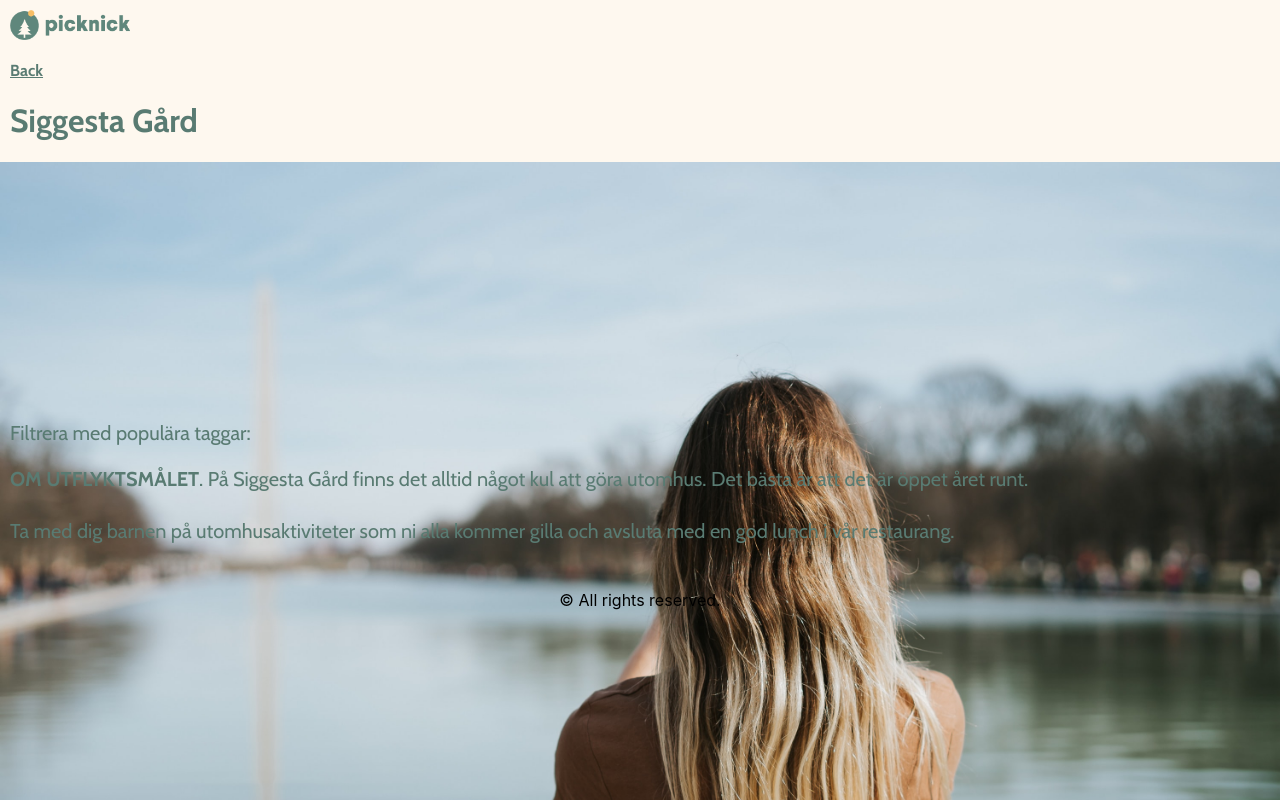
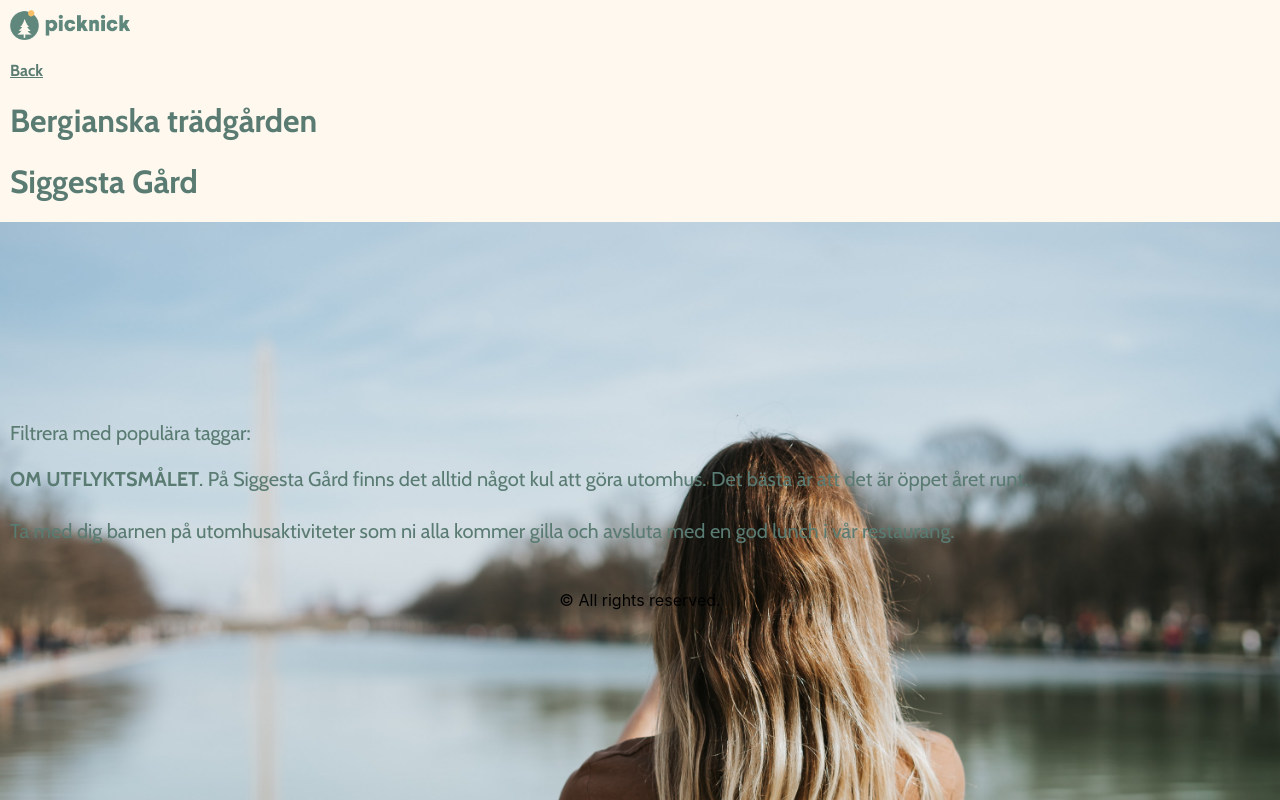
Before and after one commit to Soljojjo/Picknick, a React (Create React App) app: page /InfoPage in a window 1280 px wide. Shown: the top 800 px of the page. Built offline with nearby package versions, Linux system fonts and the light colour scheme.

Commit message:
behöver endast få över variabeln till destinations

```diff
--- a/src/project/Destinations.js
+++ b/src/project/Destinations.js
@@ -1,17 +1,19 @@
-import React from 'react';
+import React, { useEffect, useState } from 'react';
 import { Route, BrowserRouter as Router, Switch, Link } from "react-router-dom";
 
 
 function Destinations() {
-    function handleClick(e) {
-      e.preventDefault();
-      console.log('The link was clicked. ');
-      <Link to= "/InfoPage">InfoPage</Link>;
-    }
+
+   const [id, setId] = useState(1);
+
+
     //Ändra namn på menu och menu__link
     return (
         <div class="menu">
-            <Link to= "/InfoPage" class = "menu__link">Bergianska trädgården</Link>
+            <div>
+
+            </div>
+            <Link to="/InfoPage" className="menu__link" > Bergianska trädgården</Link>
             <Link to= "/InfoPage" class = "menu__link">Ekospåret på Artipelag</Link>
             <Link to= "/InfoPage" class = "menu__link">Ekorrstigen i Huddinge</Link>
 
--- a/src/project/InfoPage.js
+++ b/src/project/InfoPage.js
@@ -1,7 +1,8 @@
 import React, { useEffect, useState } from 'react';
 import Destinations from './Destinations';
+import Places from './Places.json';
 import { Route, BrowserRouter as Router, Switch, Link } from "react-router-dom";
-import Places from './Places.json';
+import id from './Destinations';
 
 
 
@@ -35,6 +36,11 @@ const InfoPage = () => {
                 <div>
                 <Link class="link" name to= "/">Back</Link>
                 </div>
+                {Places.filter((place) => place.id === 1).map(place =>
+                <div>
+                <h1>{place.name}</h1>
+                </div>
+                )}
                 <h1>Siggesta Gård</h1>
                 <div>
                 <img class="menupicture" src="./images/water.jpg" alt="girl at water"/>
--- a/src/project/Places.json
+++ b/src/project/Places.json
@@ -1,5 +1,6 @@
 [
     {
+        "id": 1,
         "name": "Bergianska trädgården",
         "description": " ååååh vad fint det är här",
         "img": "./images/water.jpg",
@@ -7,6 +8,7 @@
     },
 
     {
+        "id": 2,
         "name": "Ekospåret på Artipelag",
         "description": " men här var det ju också fint!",
         "img": "./images/water.jpg",
@@ -14,6 +16,7 @@
     },
 
     {
+        "id": 3,
         "name": "Ekorrstigen i Huddinge",
         "description": " ååååh titta jag såg en groda",
         "img": "./images/water.jpg",
```
